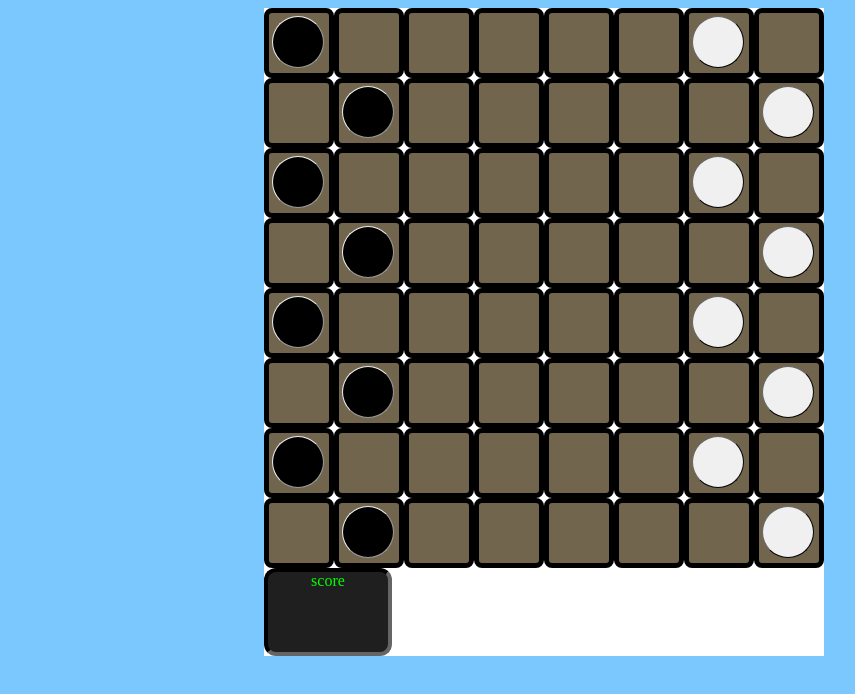
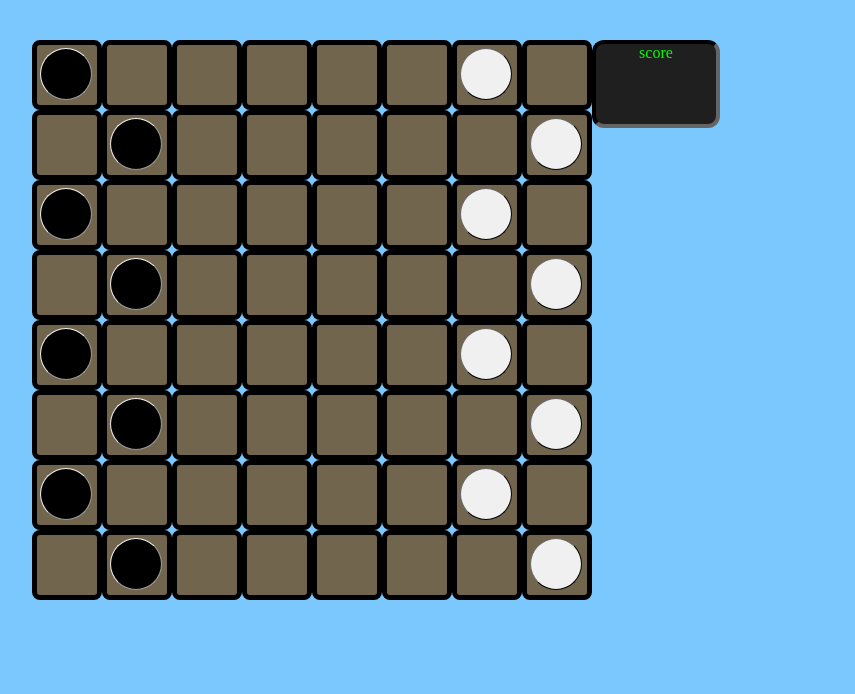
Before and after one commit to Gopalkataria/Checker-Game, a plain HTML site: page Chekers.html in a window 1280 px wide. Shown: the whole page, without its empty margins (96-951 px from the left). Drawn offline with Linux system fonts and the light colour scheme.

Commit message:
Update Chekers.html

```diff
--- a/Chekers.html
+++ b/Chekers.html
@@ -96,6 +96,7 @@ SOFTWARE.
                 background : #44b2ffb3 ;
             }
 
+
             #score {
                 width : 120px ;
                 height : 80px ;
@@ -108,6 +109,7 @@ SOFTWARE.
                 border : 4px inset #111111 ;
                 border-radius : 12px ;
             }
+
 
             .circle {
                 position : absolute;
@@ -137,9 +139,12 @@ SOFTWARE.
             }
 
             #board {
-                width : 560px ;
+                width : 80% ;
+                position : absolute ;
+                top : 5% ;
+                left : 10% ;
                 margin : auto ;
-                background : #ffffff ;
+                background : #00000000 ;
             }
 
             .row {
@@ -347,6 +352,14 @@ SOFTWARE.
                         identifyEnemies(boxDRD, boxRD, object.id);
 
                     }
+
+                    if (/Android|webOS|iPhone|iPad|iPod|BlackBerry|BB|PlayBook|IEMobile|Windows Phone|Kindle|Silk|Opera Mini/i.test(navigator.userAgent)) {
+  alert("Web app is still under development for your browser. kindly try with a diffrent browser")
+  alert("The Page did not load styles properly")
+}
+
                 </script>
+
+
     </body>
 </html>
```
